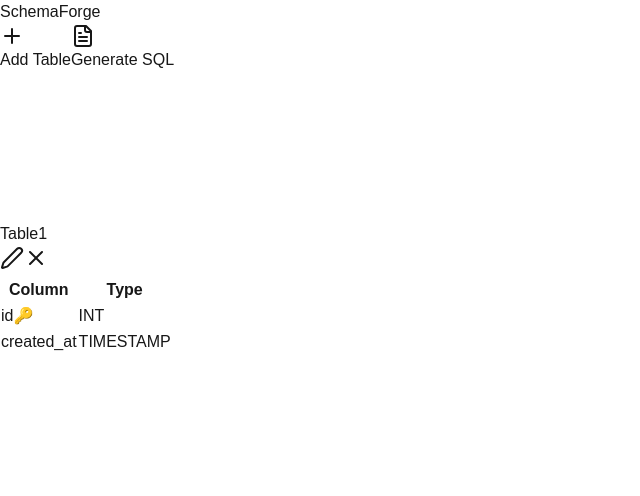
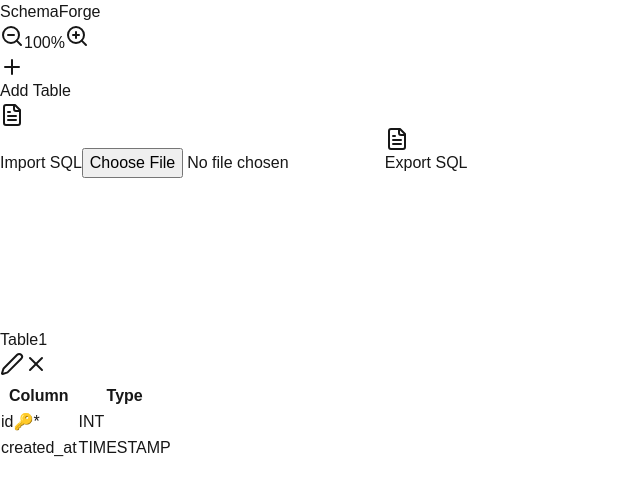
Before and after one commit to tristanpoland/SchemaForge, a Next.js app: page / in a window 1280 px wide. Both pictures are taken after a click on the button "Add Table". Shown: the top 496 px of the page, without its empty margins (0-640 px from the left). Built offline with nearby package versions, Linux system fonts and the light colour scheme.

Commit message:
Update page.jsx

```diff
--- a/src/app/page.jsx
+++ b/src/app/page.jsx
@@ -29,6 +29,68 @@
 } from "@/components/ui/Select"
 import { Checkbox } from "@/components/ui/Checkbox"
 
+const parseSQL = (sql) => {
+  const tables = [];
+  const tableRegex = /CREATE TABLE (\w+) \(([\s\S]*?)\);/g;
+  const columnRegex = /\s*(\w+)\s+([A-Z]+(?:\([^)]+\))?)\s*(?:(?:NOT NULL|PRIMARY KEY)?\s*,?)?/g;
+  const foreignKeyRegex = /FOREIGN KEY \((\w+)\) REFERENCES (\w+)\((\w+)\)/g;
+
+  let match;
+  while ((match = tableRegex.exec(sql)) !== null) {
+    const tableName = match[1];
+    const columnsString = match[2];
+
+    const table = {
+      id: `table-${Date.now()}-${Math.random()}`,
+      name: tableName,
+      columns: [],
+      position: { x: 50 + Math.random() * 200, y: 50 + Math.random() * 200 }
+    };
+
+    // Parse columns
+    let columnMatch;
+    while ((columnMatch = columnRegex.exec(columnsString)) !== null) {
+      const columnName = columnMatch[1];
+      const columnType = columnMatch[2];
+
+      // Skip if this is a FOREIGN KEY declaration
+      if (columnName === 'FOREIGN') continue;
+
+      const isPrimaryKey = columnsString.includes(`${columnName} ${columnType} PRIMARY KEY`) ||
+                          columnsString.includes(`PRIMARY KEY (${columnName})`);
+      const isNotNull = columnsString.includes(`${columnName} ${columnType} NOT NULL`);
+
+      table.columns.push({
+        name: columnName,
+        type: columnType,
+        primaryKey: isPrimaryKey,
+        notNull: isNotNull
+      });
+    }
+
+    // Parse foreign keys
+    let fkMatch;
+    while ((fkMatch = foreignKeyRegex.exec(columnsString)) !== null) {
+      const columnName = fkMatch[1];
+      const referenceTable = fkMatch[2];
+      const referenceColumn = fkMatch[3];
+
+      // Find the column and add foreign key info
+      const column = table.columns.find(col => col.name === columnName);
+      if (column) {
+        column.foreignKey = {
+          table: referenceTable,
+          column: referenceColumn
+        };
+      }
+    }
+
+    tables.push(table);
+  }
+
+  return tables;
+};
+
 const TableNode = ({
   table,
   position,
@@ -38,8 +100,8 @@
   onEdit,
   onDelete,
   scale,
-  allTables,  // Add this to get all tables for foreign key selection
-  onUpdateForeignKey  // Add this to handle foreign key updates
+  allTables,
+  onUpdateForeignKey
 }) => {
   return (
     <div
@@ -87,6 +149,7 @@
                   {column.name}
                   {column.primaryKey && '🔑'}
                   {column.foreignKey && '🔗'}
+                  {column.notNull && '*'}
                 </td>
                 <td className="px-2 py-1 text-neutral-400">
                   {column.type}
@@ -104,7 +167,6 @@
 const EditTableDialog = ({ table, onSave, allTables, open, onOpenChange }) => {
   const [editedTable, setEditedTable] = useState({ ...table });
 
-  // Update editedTable when the input table changes
   useEffect(() => {
     setEditedTable({ ...table });
   }, [table]);
@@ -112,7 +174,7 @@
   const addColumn = () => {
     setEditedTable(prev => ({
       ...prev,
-      columns: [...prev.columns, { name: '', type: 'VARCHAR', primaryKey: false }]
+      columns: [...prev.columns, { name: '', type: 'VARCHAR', primaryKey: false, notNull: false }]
     }));
   };
 
@@ -200,6 +262,14 @@
                   />
                   <label htmlFor={`pk-${idx}`} className="text-sm">PK</label>
                 </div>
+                <div className="flex items-center space-x-2">
+                  <Checkbox
+                    checked={column.notNull}
+                    onCheckedChange={(checked) => updateColumn(idx, 'notNull', checked)}
+                    id={`nn-${idx}`}
+                  />
+                  <label htmlFor={`nn-${idx}`} className="text-sm">NOT NULL</label>
+                </div>
                 {!column.primaryKey && (
                   <Select
                     value={column.foreignKey ? `${column.foreignKey.table}.${column.foreignKey.column}` : 'none'}
@@ -273,6 +343,8 @@
   const [zoom, setZoom] = useState(1);
   const [pan, setPan] = useState({ x: 0, y: 0 });
   const [isDragging, setIsDragging] = useState(false);
+  const [isPanning, setIsPanning] = useState(false);
+  const [lastPanPoint, setLastPanPoint] = useState({ x: 0, y: 0 });
   const [draggedTable, setDraggedTable] = useState(null);
   const [dragOffset, setDragOffset] = useState({ x: 0, y: 0 });
   const [editingTable, setEditingTable] = useState(null);
@@ -286,8 +358,8 @@
       id: `table-${Date.now()}`,
       name: `Table${tables.length + 1}`,
       columns: [
-        { name: 'id', type: 'INT', primaryKey: true },
-        { name: 'created_at', type: 'TIMESTAMP' }
+        { name: 'id', type: 'INT', primaryKey: true, notNull: true },
+        { name: 'created_at', type: 'TIMESTAMP', notNull: false }
       ],
       position: { x: 50, y: 50 }
     };
@@ -321,17 +393,25 @@
 
   const generateSQL = () => {
     let sql = '';
-    tables.forEach(table => {
+    // Add header comment
+    sql += '-- Generated by SchemaForge\n';
+    sql += `-- Generated at: ${new Date().toISOString()}\n\n`;
+
+    // Sort tables to handle foreign key dependencies
+    const sortedTables = [...tables].sort((a, b) => {
+      const aHasForeignKeys = a.columns.some(col => col.foreignKey);
+      const bHasForeignKeys = b.columns.some(col => col.foreignKey);
+      return aHasForeignKeys ? 1 : bHasForeignKeys ? -1 : 0;
+    });
+
+    sortedTables.forEach(table => {
       sql += `CREATE TABLE ${table.name} (\n`;
 
-      // Add columns
-      const columnDefinitions = table.columns.map(column => {
+      // Column definitions
+      const columnDefs = table.columns.map(column => {
         let def = `  ${column.name} ${column.type}`;
         if (column.primaryKey) {
           def += ' PRIMARY KEY';
-        }
-        if (column.autoIncrement) {
-          def += ' AUTO_INCREMENT';
         }
         if (column.notNull) {
           def += ' NOT NULL';
@@ -339,7 +419,14 @@
         return def;
       });
 
-      sql += columnDefinitions.join(',\n');
+      // Foreign key constraints
+      const foreignKeys = table.columns
+        .filter(column => column.foreignKey)
+        .map(column =>
+          `  FOREIGN KEY (${column.name}) REFERENCES ${column.foreignKey.table}(${column.foreignKey.column})`
+        );
+
+      sql += [...columnDefs, ...foreignKeys].join(',\n');
       sql += '\n);\n\n';
     });
 
@@ -348,7 +435,7 @@
     const url = URL.createObjectURL(blob);
     const a = document.createElement('a');
     a.href = url;
-    a.download = 'database-schema.sql';
+    a.download = 'schema.sql';
     document.body.appendChild(a);
     a.click();
     document.body.removeChild(a);
@@ -364,24 +451,21 @@
 
     // Update relationships based on foreign keys
     const newRelationships = [];
-    editedTable.columns.forEach(column => {
+    tables.forEach(table => {
+      table.columns.forEach(column => {
         if (column.foreignKey) {
           newRelationships.push({
-          id: `rel-${editedTable.id}-${column.name}`,
-          fromTable: editedTable.name,
+            id: `rel-${table.id}-${column.name}`,
+            fromTable: table.name,
             fromColumn: column.name,
             toTable: column.foreignKey.table,
             toColumn: column.foreignKey.column
           });
         }
       });
+    });
 
-    setRelationships(prevRels => {
-      const filteredRels = prevRels.filter(rel =>
-        rel.fromTable !== editedTable.name
-      );
-      return [...filteredRels, ...newRelationships];
-    });
+    setRelationships(newRelationships);
   };
 
   return (
@@ -398,7 +482,27 @@
 
       <div className="h-16 border-b border-neutral-800 flex items-center justify-between px-4">
         <h1 className="text-xl font-semibold">SchemaForge</h1>
-        <div className="flex space-x-4">
+        <div className="flex items-center space-x-4">
+          <div className="flex items-center space-x-2">
+            <Button
+              onClick={() => setZoom(prev => Math.max(prev * 0.9, 0.1))}
+              variant="ghost"
+              size="icon"
+              className="h-8 w-8"
+            >
+              <ZoomOut className="h-4 w-4" />
+            </Button>
+            <span className="text-sm">{Math.round(zoom * 100)}%</span>
+            <Button
+              onClick={() => setZoom(prev => Math.min(prev * 1.1, 2))}
+              variant="ghost"
+              size="icon"
+              className="h-8 w-8"
+            >
+              <ZoomIn className="h-4 w-4" />
+            </Button>
+          </div>
+
           <Button
             onClick={addTable}
             className="flex items-center bg-neutral-800 hover:bg-neutral-700"
@@ -406,29 +510,91 @@
             <Plus className="w-4 h-4 mr-2" />
             Add Table
           </Button>
+
+          <label className="flex items-center bg-neutral-800 hover:bg-neutral-700 px-4 py-2 rounded-md cursor-pointer">
+            <FileText className="w-4 h-4 mr-2" />
+            Import SQL
+            <input
+              type="file"
+              accept=".sql"
+              className="hidden"
+              onChange={(e) => {
+                const file = e.target.files?.[0];
+                if (file) {
+                  const reader = new FileReader();
+                  reader.onload = (event) => {
+                    const sql = event.target?.result;
+                    if (typeof sql === 'string') {
+                      const importedTables = parseSQL(sql);
+                      setTables(importedTables);
+                    }
+                  };
+                  reader.readAsText(file);
+                }
+              }}
+            />
+          </label>
+
           <Button
             onClick={generateSQL}
             className="flex items-center bg-neutral-800 hover:bg-neutral-700"
           >
             <FileText className="w-4 h-4 mr-2" />
-            Generate SQL
+            Export SQL
           </Button>
         </div>
       </div>
 
-      <div className="flex-1 relative overflow-hidden"
+      <div
+        className="flex-1 relative overflow-hidden"
         ref={canvasRef}
-           onMouseMove={handleTableDrag}
+        onMouseMove={(e) => {
+          if (isPanning) {
+            const dx = (e.clientX - lastPanPoint.x) / zoom;
+            const dy = (e.clientY - lastPanPoint.y) / zoom;
+            setPan(prev => ({
+              x: prev.x + dx,
+              y: prev.y + dy
+            }));
+            setLastPanPoint({ x: e.clientX, y: e.clientY });
+          } else if (isDragging) {
+            handleTableDrag(e);
+          }
+        }}
         onMouseUp={() => {
           setIsDragging(false);
+          setIsPanning(false);
           setDraggedTable(null);
-           }}>
-        <div style={{
+        }}
+        onMouseLeave={() => {
+          setIsDragging(false);
+          setIsPanning(false);
+          setDraggedTable(null);
+        }}
+        onMouseDown={(e) => {
+          // Middle mouse button (button 1)
+          if (e.button === 1) {
+            e.preventDefault();
+            setIsPanning(true);
+            setLastPanPoint({ x: e.clientX, y: e.clientY });
+          }
+        }}
+        onWheel={(e) => {
+          if (e.ctrlKey) {
+            e.preventDefault();
+            const zoomFactor = e.deltaY > 0 ? 0.9 : 1.1;
+            setZoom(prev => Math.min(Math.max(prev * zoomFactor, 0.1), 2));
+          }
+        }}
+      >
+        <div
+          style={{
             transform: `scale(${zoom}) translate(${pan.x}px, ${pan.y}px)`,
             transformOrigin: '0 0',
             width: '100%',
             height: '100%'
-        }}>
+          }}
+        >
           {/* Relationship lines */}
           <svg className="absolute inset-0 w-full h-full pointer-events-none">
             {relationships.map(rel => {
@@ -436,8 +602,8 @@
               const toTable = tables.find(t => t.name === rel.toTable);
               if (!fromTable || !toTable) return null;
 
-              const fromX = fromTable.position.x + 200; // Assuming table width is 200
-              const fromY = fromTable.position.y + 40; // Middle of the table
+              const fromX = fromTable.position.x + 200;
+              const fromY = fromTable.position.y + 40;
               const toX = toTable.position.x;
               const toY = toTable.position.y + 40;
 
@@ -452,7 +618,6 @@
                     strokeWidth={2 / zoom}
                     markerEnd="url(#arrowhead)"
                   />
-                  {/* Optional: Add a small circle at the start of the line */}
                   <circle
                     cx={fromX}
                     cy={fromY}
@@ -462,7 +627,6 @@
                 </g>
               );
             })}
-            {/* Define arrowhead marker */}
             <defs>
               <marker
                 id="arrowhead"
@@ -488,12 +652,16 @@
               onDragStart={(e) => handleTableDragStart(e, table.id)}
               onDelete={() => {
                 setTables(tables.filter(t => t.id !== table.id));
+                setRelationships(relationships.filter(
+                  rel => rel.fromTable !== table.name && rel.toTable !== table.name
+                ));
               }}
               onEdit={() => {
                 setEditingTable(table);
                 setIsEditDialogOpen(true);
               }}
               scale={zoom}
+              allTables={tables}
             />
           ))}
         </div>
```
Lines whose indentation alone changed are shown as unchanged.
